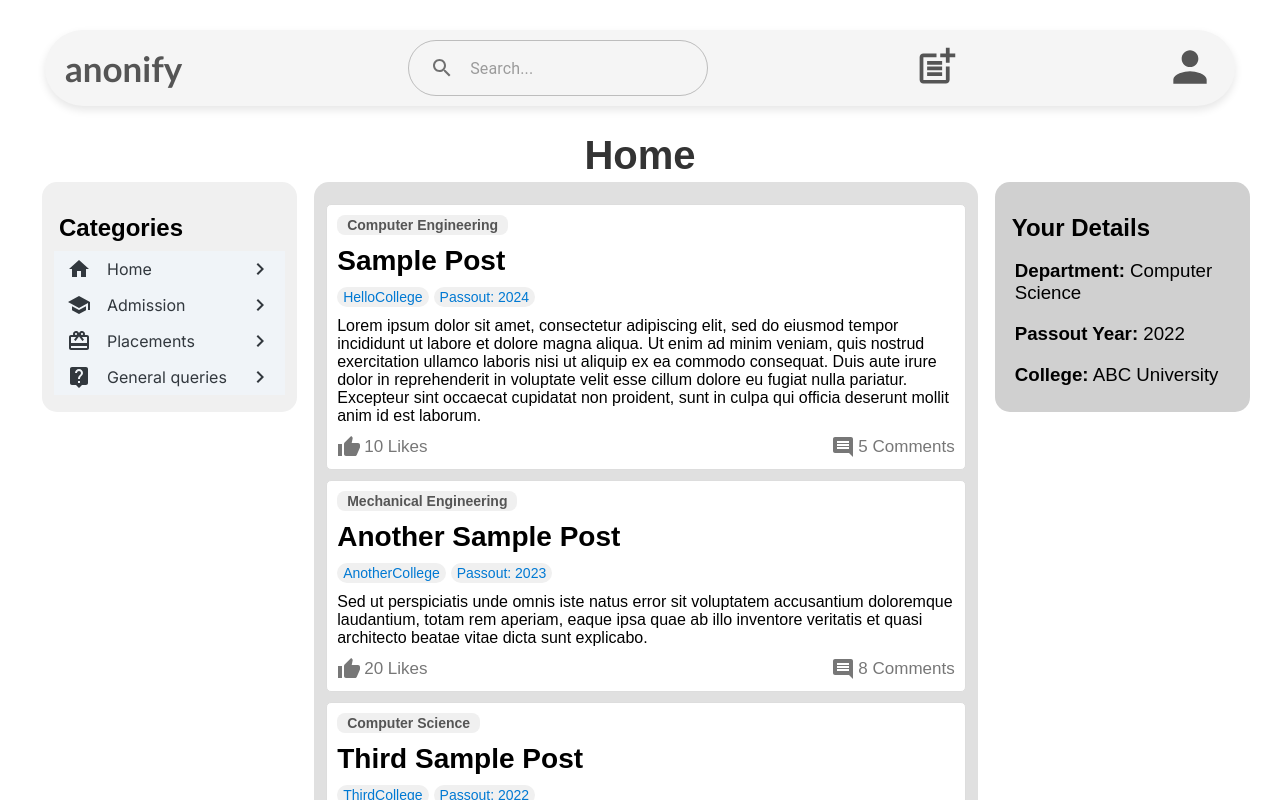
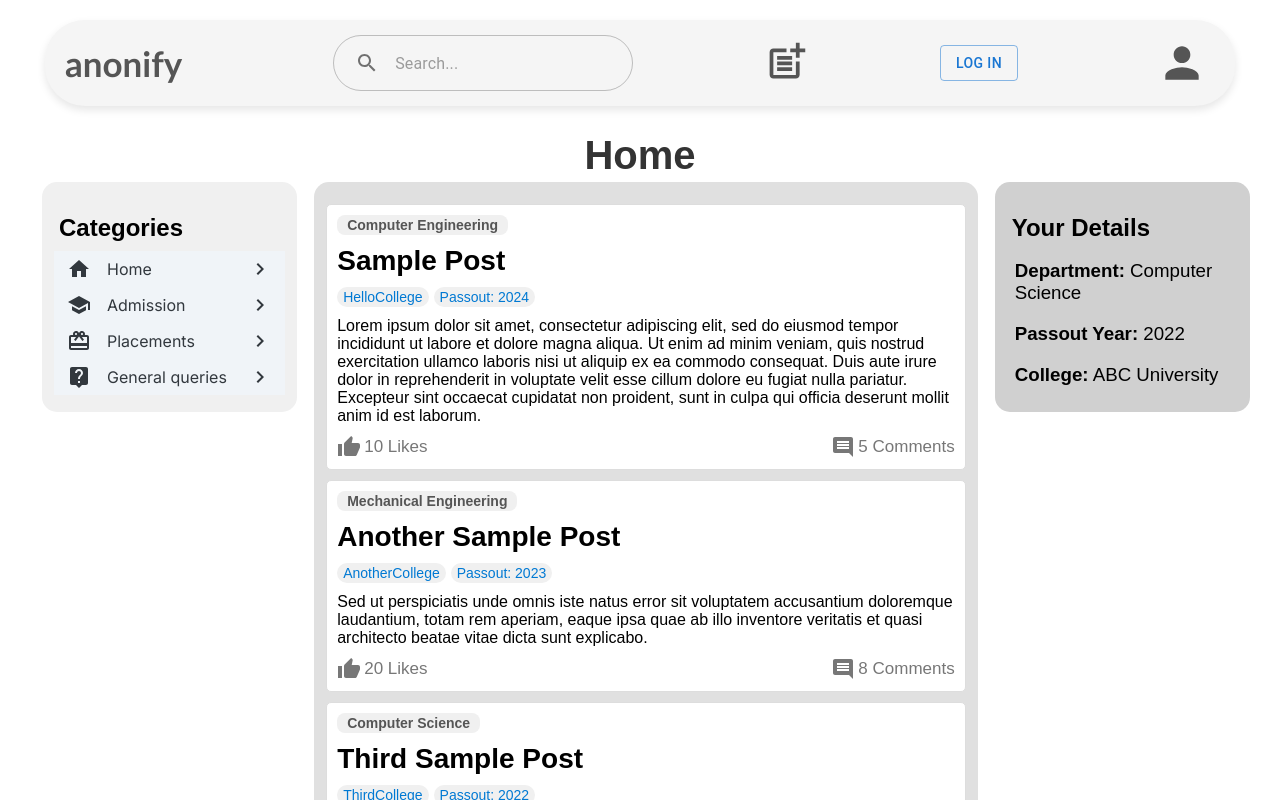
Before and after one commit to TirthNandha/anonify, a React (Create React App) app in the folder frontend/: page / in a window 1280 px wide. Shown: the top 800 px of the page. Built offline with nearby package versions, Linux system fonts and the light colour scheme; a web font is replaced by a local one.

Commit message:
feat: Add user profile menu with sign out functionality

```diff
--- a/frontend/src/Components/Header.jsx
+++ b/frontend/src/Components/Header.jsx
@@ -1,25 +1,38 @@
-import React from 'react';
+import React, { useState } from 'react';
 import PersonIcon from '@mui/icons-material/Person';
 import SearchIcon from '@mui/icons-material/Search';
-import { TextField, InputAdornment, IconButton } from '@mui/material';
+import { TextField, InputAdornment, IconButton, Menu, MenuItem, Link } from '@mui/material';
+import PostAddIcon from '@mui/icons-material/PostAdd';
 import '../styles/Header.css';
-import PostAddIcon from '@mui/icons-material/PostAdd';
+import Button from '@mui/material/Button';
 
 const Header = () => {
-    return (
-    <header className="header" style={{position: 'sticky', top: '0px', zIndex: 1, marginTop: '30px'}}>
+  const [anchorEl, setAnchorEl] = useState(null);
+
+  const handleProfileMenuOpen = (event) => {
+    setAnchorEl(event.currentTarget);
+  };
+
+  const handleProfileMenuClose = () => {
+    setAnchorEl(null);
+  };
+
+  const handleSignOut = () => {
+    // Add your sign-out logic here
+    console.log('Signed out');
+    handleProfileMenuClose();
+  };
+
+  const isMenuOpen = Boolean(anchorEl);
+
+  return (
+    <header className="header" style={{position: 'sticky', top: 0, zIndex:100}}>
       <div className="header-content">
         <div className="app-name">anonify</div>
         <div className="search-field">
           <TextField
             variant="outlined"
             placeholder="Search..."
-            sx={{
-              '& .MuiOutlinedInput-root': {
-                borderRadius: '50px',
-                paddingRight: '10px',
-              },
-            }}
             InputProps={{
               startAdornment: (
                 <InputAdornment position="start">
@@ -29,18 +42,50 @@ const Header = () => {
                 </InputAdornment>
               ),
             }}
+            sx={{
+              '& .MuiOutlinedInput-root': {
+                borderRadius: '50px',
+                paddingRight: '10px',
+              },
+            }}
           />
         </div>
-        <div className='newPost'>
-          <PostAddIcon fontSize='medium' />
+        <div className="newPost">
+          <Link color="inherit" underline="none" href="/Newpost">
+            <PostAddIcon fontSize="medium" />
+          </Link>
         </div>
+        <div className='Login'>
+          <Link href='Signin'>
+            <Button variant="outlined">Log In</Button>
+
+          </Link>
+          </div>
         <div className="profile">
-          <PersonIcon on fontSize='medium' />
+          <IconButton onClick={handleProfileMenuOpen} color="inherit">
+            <PersonIcon fontSize="medium" />
+          </IconButton>
+          <Menu
+            anchorEl={anchorEl}
+            anchorOrigin={{
+              vertical: 'top',
+              horizontal: 'right',
+            }}
+            keepMounted
+            transformOrigin={{
+              vertical: 'top',
+              horizontal: 'right',
+            }}
+            open={isMenuOpen}
+            onClose={handleProfileMenuClose}
+          >
+            <MenuItem onClick={handleProfileMenuClose}>Profile</MenuItem>
+            <MenuItem onClick={handleSignOut}>Sign Out</MenuItem>
+          </Menu>
         </div>
       </div>
     </header>
-
-    );
+  );
 };
 
 export default Header;
--- a/frontend/src/Components/NewPost.jsx
+++ b/frontend/src/Components/NewPost.jsx
@@ -24,6 +24,21 @@ const NewPost = ({ onSubmit }) => {
       <Typography variant="h5" className="new-post-title">
         Create New Post
       </Typography>
+      <FormControl fullWidth required className="new-post-category">
+        <InputLabel>Category</InputLabel>
+        <Select
+          value={category}
+          onChange={(e) => setCategory(e.target.value)}
+          label="Category"
+        >
+          <MenuItem value=""><em>None</em></MenuItem>
+          <MenuItem value="Music">General</MenuItem>
+          <MenuItem value="Technology">Admission</MenuItem>
+          <MenuItem value="Science">Placements</MenuItem>
+          <MenuItem value="Art">Culture</MenuItem>
+          {/* Add more categories as needed */}
+        </Select>
+      </FormControl>
       <TextField
         label="Title"
         variant="outlined"
@@ -44,21 +59,7 @@ const NewPost = ({ onSubmit }) => {
         required
         className="new-post-input"
       />
-      <FormControl fullWidth required className="new-post-category">
-        <InputLabel>Category</InputLabel>
-        <Select
-          value={category}
-          onChange={(e) => setCategory(e.target.value)}
-          label="Category"
-        >
-          <MenuItem value=""><em>None</em></MenuItem>
-          <MenuItem value="Music">General</MenuItem>
-          <MenuItem value="Technology">Admission</MenuItem>
-          <MenuItem value="Science">Placements</MenuItem>
-          <MenuItem value="Art">Culture</MenuItem>
-          {/* Add more categories as needed */}
-        </Select>
-      </FormControl>
+
       <Button
         type="submit"
         variant="contained"
```
Also changed, not shown: frontend/src/styles/Header.css (indentation only).
